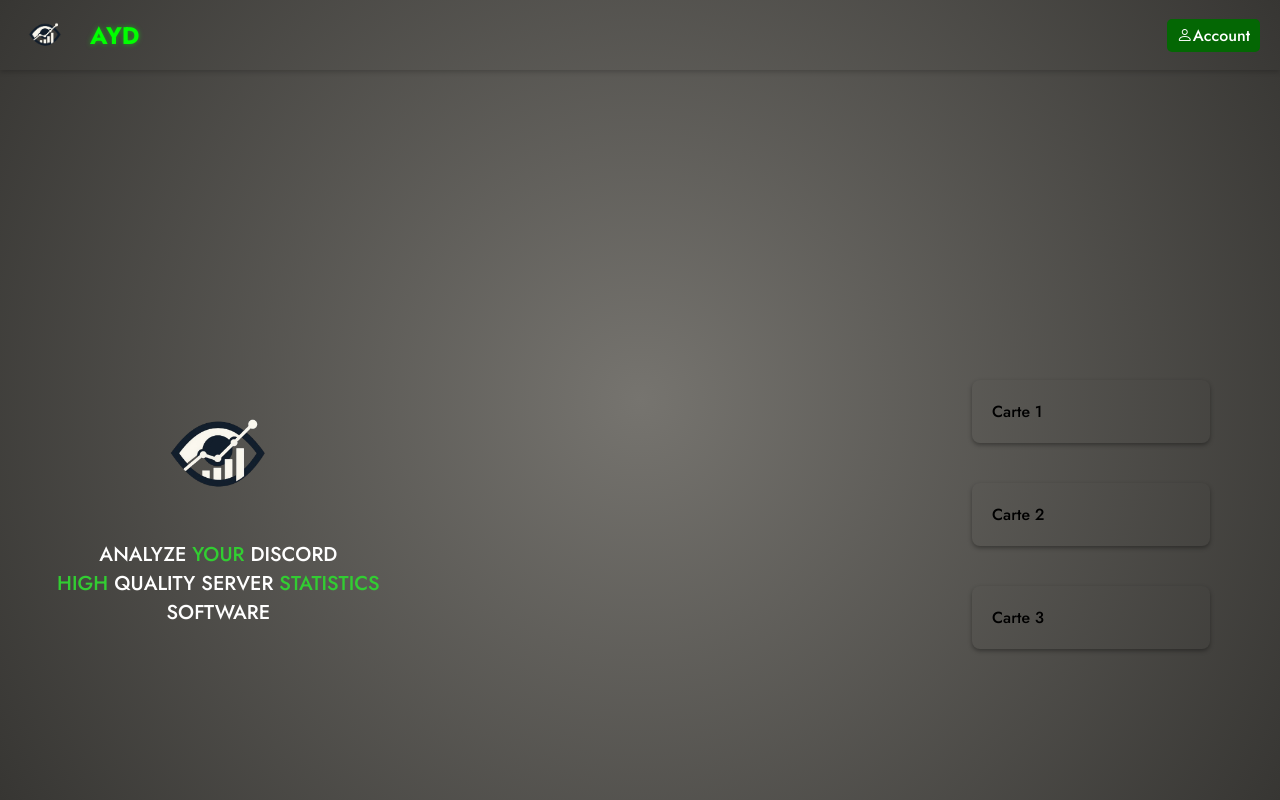
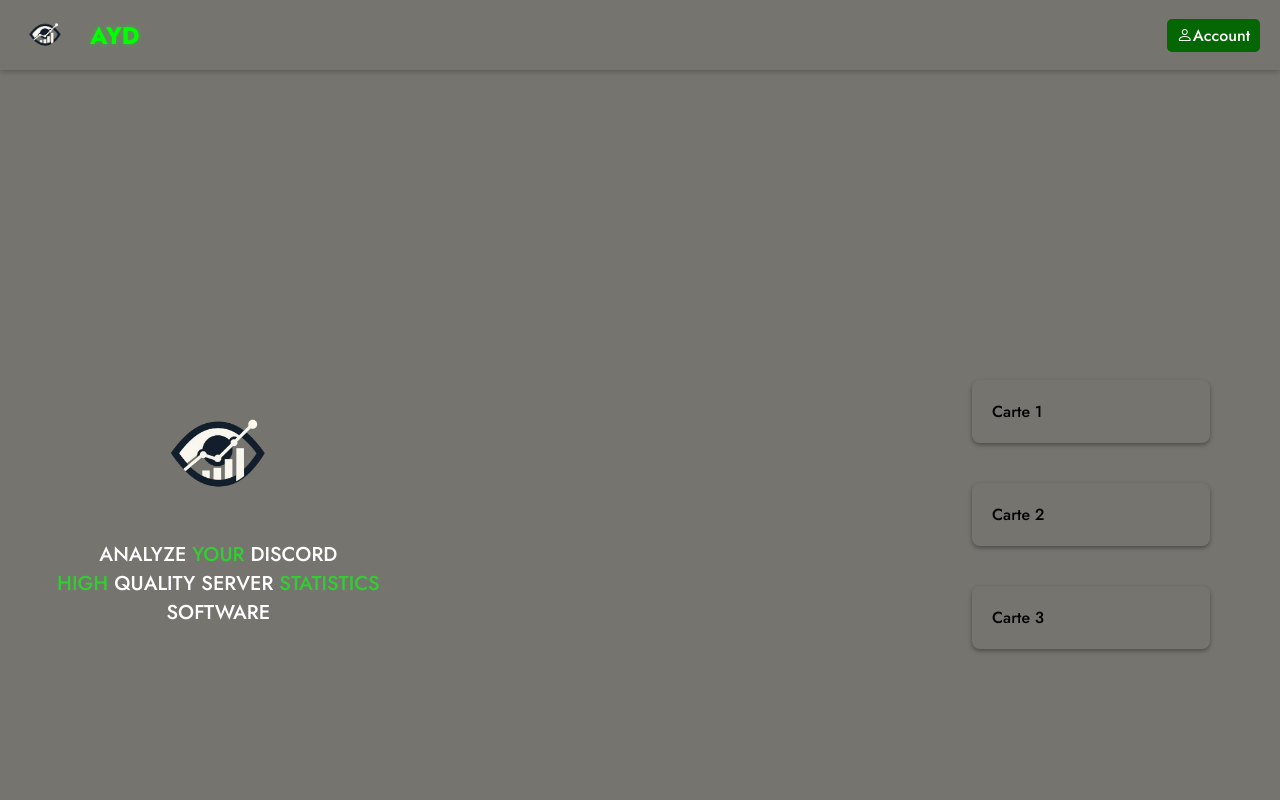
Before and after one commit to rammex666/WEB_SITE_ANALYSE_YOUR_DISCORD, a React (Create React App) app: page / in a window 1280 px wide. Built offline with nearby package versions, Linux system fonts and the light colour scheme; the HTML template or start-up script is replaced by a standard one; a web font is replaced by a local one.

Commit message:
Update App.css

```diff
--- a/src/style/App.css
+++ b/src/style/App.css
@@ -10,7 +10,7 @@ html, body, #root, .App {
   width: 100%;
   height: 100%;
   font-family: sans-serif;
-  background: radial-gradient(circle, #76746f, #373633);
+  background: #76746f;
   position: relative;
   overflow-x : hidden;
   min-height: 100%;
```
